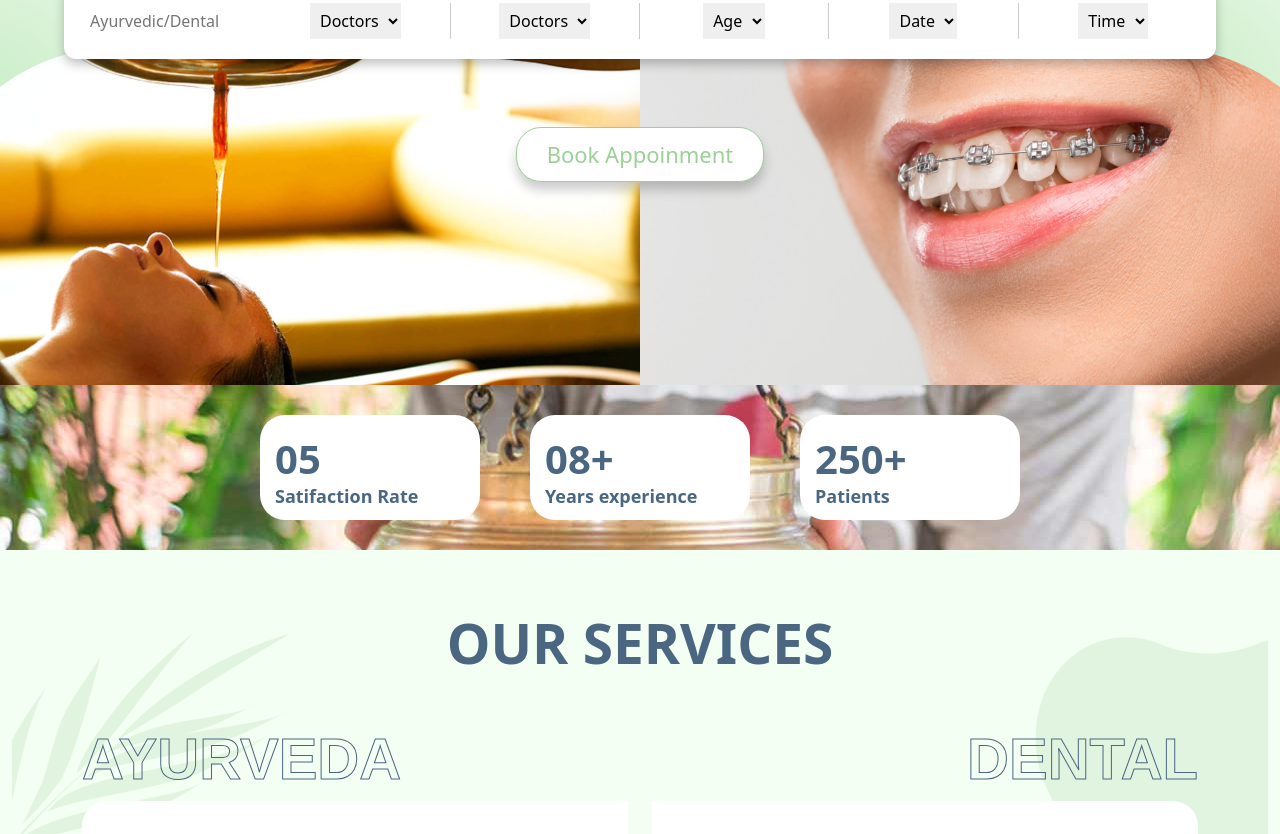
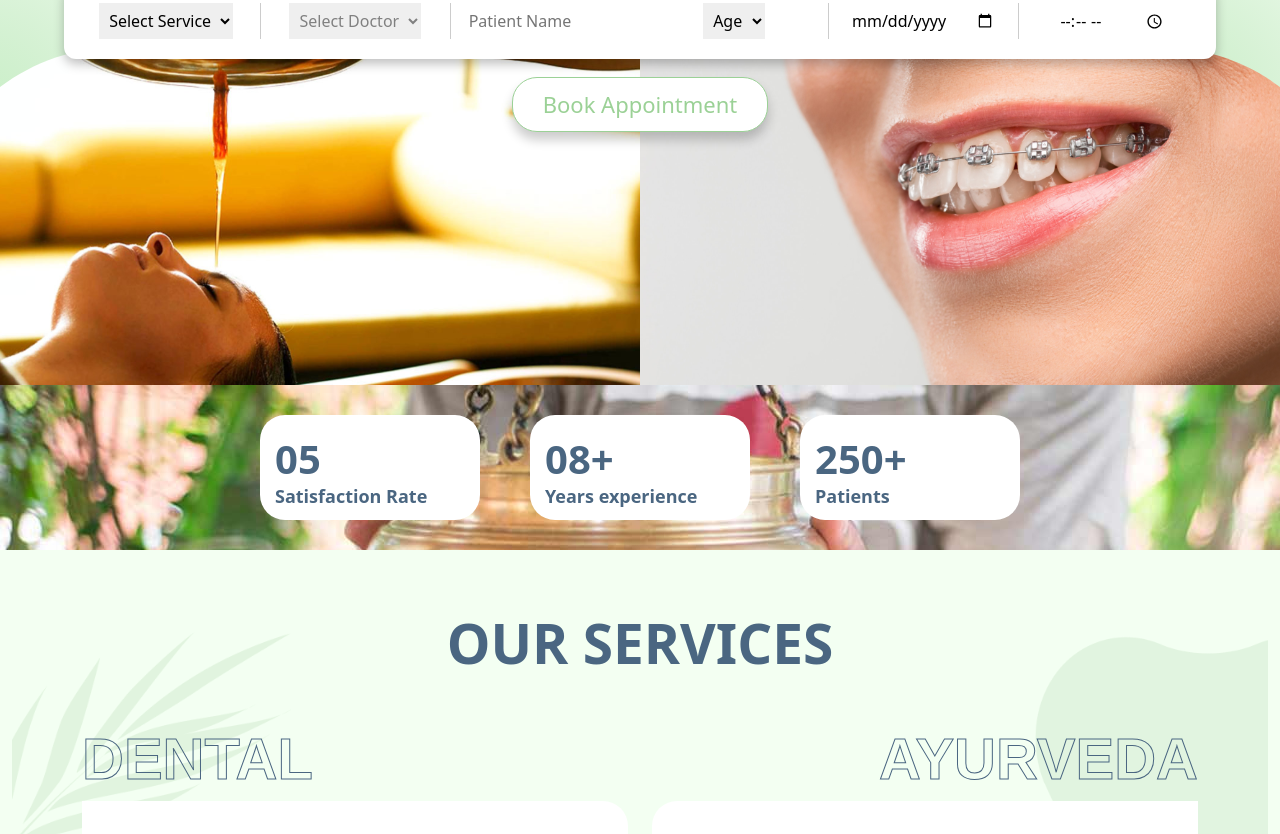
Before and after one commit to AbhishekKolhatkar/Shirkande_Clinic, a React (Create React App) app: page / in a window 1280 px wide. Shown: the part 220-1054 px from the top of the page. Built offline with nearby package versions, Linux system fonts and the light colour scheme.

Commit message:
feat : whatsapp functionality

```diff
--- a/src/components/bookappoinment/appointment.css
+++ b/src/components/bookappoinment/appointment.css
@@ -1,4 +1,4 @@
-.search-container{
+.search-container {
   background-color: #fff;
   padding: 20px;
   position: absolute;
@@ -8,32 +8,32 @@ top: 110px;
   z-index: 1;
   width: 90%;
 }
-.margin-top-auto{
+.margin-top-auto {
   margin-bottom: 80px;
 }
-.main-search-section{
+.main-search-section {
   position: relative;
   display: flex;
   justify-content: center;
 }
-.appointement-booking{
+.appointement-booking {
   position: relative;
 }
-    .Book-Appoinment-btn{
+.Book-Appoinment-btn {
   box-shadow: 0px 8px 10.6px 0px rgba(0, 0, 0, 0.2);
   background-color: #fff;
-        border: 1px solid #9BD196;
+  border: 1px solid #9bd196;
   border-radius: 25px;
-        color: #9BD196;
+  color: #9bd196;
   font-weight: 500;
   font-size: 22px;
   padding: 10px 30px;
 }
-    .book-container{
+.book-container {
   position: absolute;
-        top:80px;
+  top: 30px;
 }
-    .select_tag{
+.select_tag {
   border: none;
   padding: 6px;
 }
@@ -42,10 +42,10 @@ top: 110px;
   outline: none; /* Ensure no outline on focus */
   box-shadow: none; /* Remove any box-shadow on focus */
 }
-    .border-line{
+.border-line {
   border-right: 1px solid rgba(204, 204, 204, 1);
 }
-    .counter-section{
+.counter-section {
   display: flex;
   justify-content: center;
   gap: 50px;
@@ -53,7 +53,7 @@ top: 110px;
   padding: 30px;
   background-image: url("../../assets/images/swan-ayurveda.jpg");
 }
-   .counts{
+.counts {
   text-align: left;
   width: 220px;
   background-color: #fff;
@@ -61,23 +61,23 @@ top: 110px;
   border-radius: 25px;
   padding: 20px 15px 10px 15px;
 }
-   .counts h6{
+.counts h6 {
   font-size: 40px;
   font-weight: 600;
-    color: #4A6681;
+  color: #4a6681;
   margin-bottom: 0px;
 }
-   .counts p{
+.counts p {
   font-size: 18px;
   font-weight: 600;
-    color: #4A6681;
+  color: #4a6681;
   margin-bottom: 0px;
 }
-   .left-shadow{
+.left-shadow {
   position: absolute;
   right: 0;
 }
-   .right-shadow{
+.right-shadow {
   position: absolute;
   left: 0;
 }
--- a/src/components/bookappoinment/appointment.js
+++ b/src/components/bookappoinment/appointment.js
@@ -1,4 +1,4 @@
-import React from "react";
+import React, { useState } from "react";
 import {
   braces,
   green_left,
@@ -8,13 +8,65 @@ import {
 import "./appointment.css";
 
 function Appointment(props) {
+  const [formData, setFormData] = useState({
+    serviceType: "",
+    doctor: "",
+    patientName: "",
+    age: "",
+    date: "",
+    time: "",
+  });
+
+  const doctorsByService = {
+    Ayurvedic: [
+      { name: "Abhishek", phone: "+916260428773" },
+      { name: "Hrushikesh", phone: "+919359625756" },
+      // Add more Ayurvedic doctors
+    ],
+    Dental: [
+      { name: "Piyush", phone: "+917219250460" },
+      { name: "Nikhil", phone: "+918850209401" },
+      // Add more Dental doctors
+    ],
+  };
+
+  const handleChange = (e) => {
+    const { name, value } = e.target;
+    setFormData((prevState) => ({
+      ...prevState,
+      [name]: value,
+    }));
+
+    if (name === "serviceType") {
+      setFormData((prevState) => ({
+        ...prevState,
+        doctor: "", // Reset the doctor when service type changes
+      }));
+    }
+  };
+
   const handleBookAppointment = () => {
-    const phoneNumber = "+916260428773"; // Replace with the actual phone number
-    const message = "Hi, I want to book an appointment";
+    const { serviceType, doctor, patientName, age, date, time } = formData;
+    const selectedDoctor = doctorsByService[serviceType].find(
+      (d) => d.name === doctor
+    );
+    const phoneNumber = selectedDoctor ? selectedDoctor.phone : "+916260428773"; // Default phone number
+    const message = `Hi, I want to book an appointment.\nService: ${serviceType}\nDoctor: ${doctor}\nPatient Name: ${patientName}\nAge: ${age}\nDate: ${date}\nTime: ${time}`;
     const whatsappUrl = `https://wa.me/${phoneNumber}?text=${encodeURIComponent(
       message
     )}`;
     window.location.href = whatsappUrl;
+  };
+
+  const renderDoctorOptions = () => {
+    const { serviceType } = formData;
+    if (!serviceType) return null;
+
+    return doctorsByService[serviceType].map((doctor) => (
+      <option key={doctor.name} value={doctor.name}>
+        {doctor.name}
+      </option>
+    ));
   };
 
   return (
@@ -25,37 +77,73 @@ function Appointment(props) {
         <div className="search-container">
           <div className="row">
             <div className="col-lg-2 border-line">
+              <select
+                name="serviceType"
+                className="select_tag"
+                value={formData.serviceType}
+                onChange={handleChange}
+              >
+                <option value="">Select Service</option>
+                <option value="Dental">Dental</option>
+                <option value="Ayurvedic">Ayurvedic</option>
+              </select>
+            </div>
+            <div className="col-lg-2 border-line">
+              <select
+                name="doctor"
+                className="select_tag"
+                value={formData.doctor}
+                onChange={handleChange}
+                disabled={!formData.serviceType}
+              >
+                <option value="">Select Doctor</option>
+                {renderDoctorOptions()}
+              </select>
+            </div>
+            <div className="col-lg-2 border-line">
               <input
                 type="search"
-                placeholder="Ayurvedic/Dental "
+                placeholder="Patient Name"
                 className="select_tag"
+                name="patientName"
+                value={formData.patientName}
+                onChange={handleChange}
               />
             </div>
             <div className="col-lg-2 border-line">
-              <select name="Doctors" id="Doctors" className="select_tag">
-                <option value="Doctors">Doctors</option>
+              <select
+                name="age"
+                id="Age"
+                className="select_tag"
+                value={formData.age}
+                onChange={handleChange}
+              >
+                <option value="">Age</option>
+                {/* Add age options */}
+                <option value="20">20</option>
+                <option value="21">21</option>
+                {/* Add more options as needed */}
               </select>
             </div>
             <div className="col-lg-2 border-line">
-              <select name="Doctors" id="Doctors" className="select_tag">
-                <option value="Doctors">Doctors</option>
-              </select>
+              <input
+                type="date"
+                name="date"
+                id="Date"
+                className="select_tag"
+                value={formData.date}
+                onChange={handleChange}
+              />
             </div>
-            <div className="col-lg-2 border-line">
-              <select name="Age" id="Age" className="select_tag">
-                <option value="Age">Age</option>
-              </select>
-            </div>
-            <div className="col-lg-2 border-line">
-              {" "}
-              <select name="Date" id="Date" className="select_tag">
-                <option value="Date">Date</option>
-              </select>
-            </div>
-            <div className="col-lg-2 ">
-              <select name="Time" id="Time" className="select_tag">
-                <option value="Time">Time</option>
-              </select>
+            <div className="col-lg-2">
+              <input
+                type="time"
+                name="time"
+                id="Time"
+                className="select_tag"
+                value={formData.time}
+                onChange={handleChange}
+              />
             </div>
           </div>
         </div>
@@ -70,11 +158,11 @@ function Appointment(props) {
                   className="Book-Appoinment-btn"
                   onClick={handleBookAppointment}
                 >
-                  Book Appoinment
+                  Book Appointment
                 </button>
               </div>
               <div className="d-flex justify-content-center">
-                <div className=" p-0">
+                <div className="p-0">
                   <img src={yoga} alt="yoga" />
                 </div>
                 <div className="p-0">
@@ -84,14 +172,14 @@ function Appointment(props) {
               <div className="counter-section">
                 <div className="counts">
                   <h6>05</h6>
-                  <p>Satifaction Rate</p>
+                  <p>Satisfaction Rate</p>
                 </div>
                 <div className="counts">
-                  <h6> 08+</h6>
+                  <h6>08+</h6>
                   <p>Years experience</p>
                 </div>
                 <div className="counts">
-                  <h6> 250+</h6>
+                  <h6>250+</h6>
                   <p>Patients</p>
                 </div>
               </div>
--- a/src/components/mapsection/map.css
+++ b/src/components/mapsection/map.css
@@ -2,11 +2,11 @@
   width: 90%;
   margin: 0 auto;
   text-align: center;
-    font-family: 'YourFontFamily', sans-serif;
+  font-family: "YourFontFamily", sans-serif;
 }
 
 .map-section h2 {
-    font-family: 'YourFontFamily', sans-serif;
+  font-family: "YourFontFamily", sans-serif;
   font-size: 24px;
   color: #4a5b6a;
   text-align: left;
@@ -17,7 +17,7 @@
   position: relative;
   padding: 10px;
   outline: none;
-    border-radius: 10px;
+  border-radius: 20px;
   overflow: hidden;
 }
 
--- a/src/components/ourServices/ourservices.js
+++ b/src/components/ourServices/ourservices.js
@@ -1,17 +1,16 @@
-import React from 'react';
+import React from "react";
 import "./ourservice.css";
-import { leaf, leaf_right, tooth } from '../../assets/images/images';
+import { leaf, leaf_right, tooth } from "../../assets/images/images";
 function Ourservices(props) {
   return (
     <section className="container margin-auto ">
-
       <div className="row justify-content-between">
-        <img src={leaf_right } alt='leaf'  className='leaf-wd'/>
-        <img src={tooth} alt='leaf'  className='tooth'/>
-          <h3 className='mb-5 heading_main'>OUR SERVICES</h3>
-          <div className='col-lg-6'>
-            <h6 className='name-hollow text-start'>AYURVEDA</h6>
-            <div className='services-data-left'>
+        <img src={leaf_right} alt="leaf" className="leaf-wd" />
+        <img src={tooth} alt="leaf" className="tooth" />
+        <h3 className="mb-5 heading_main">OUR SERVICES</h3>
+        <div className="col-lg-6">
+          <h6 className="name-hollow text-start">DENTAL</h6>
+          <div className="services-data-right">
             <div>
               <h2>icon</h2>
               <p>Service Name</p>
@@ -30,9 +29,9 @@ function Ourservices(props) {
             </div>
           </div>
         </div>
-          <div className='col-lg-6'>
-          <h6 className='name-hollow text-end'>DENTAL</h6>
-            <div className='services-data-right'>
+        <div className="col-lg-6">
+          <h6 className="name-hollow text-end">AYURVEDA</h6>
+          <div className="services-data-left">
             <div>
               <h2>icon</h2>
               <p>Service Name</p>
```
Also changed, not shown: src/components/footer/ourexperts/ourexperts.js (+23 -10 lines), src/components/mapsection/map.js (+4 -4 lines). Lines whose indentation alone changed are shown as unchanged.
